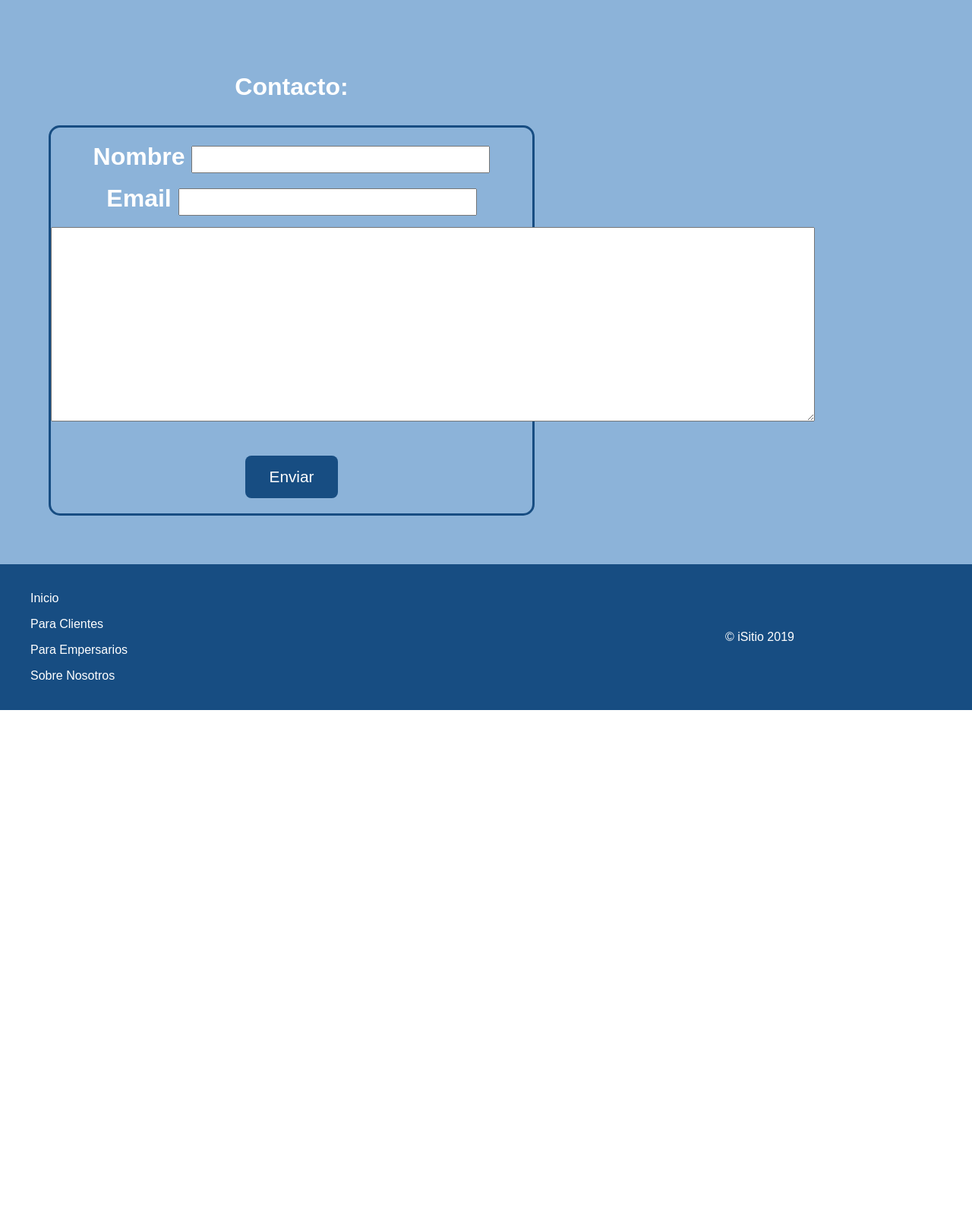
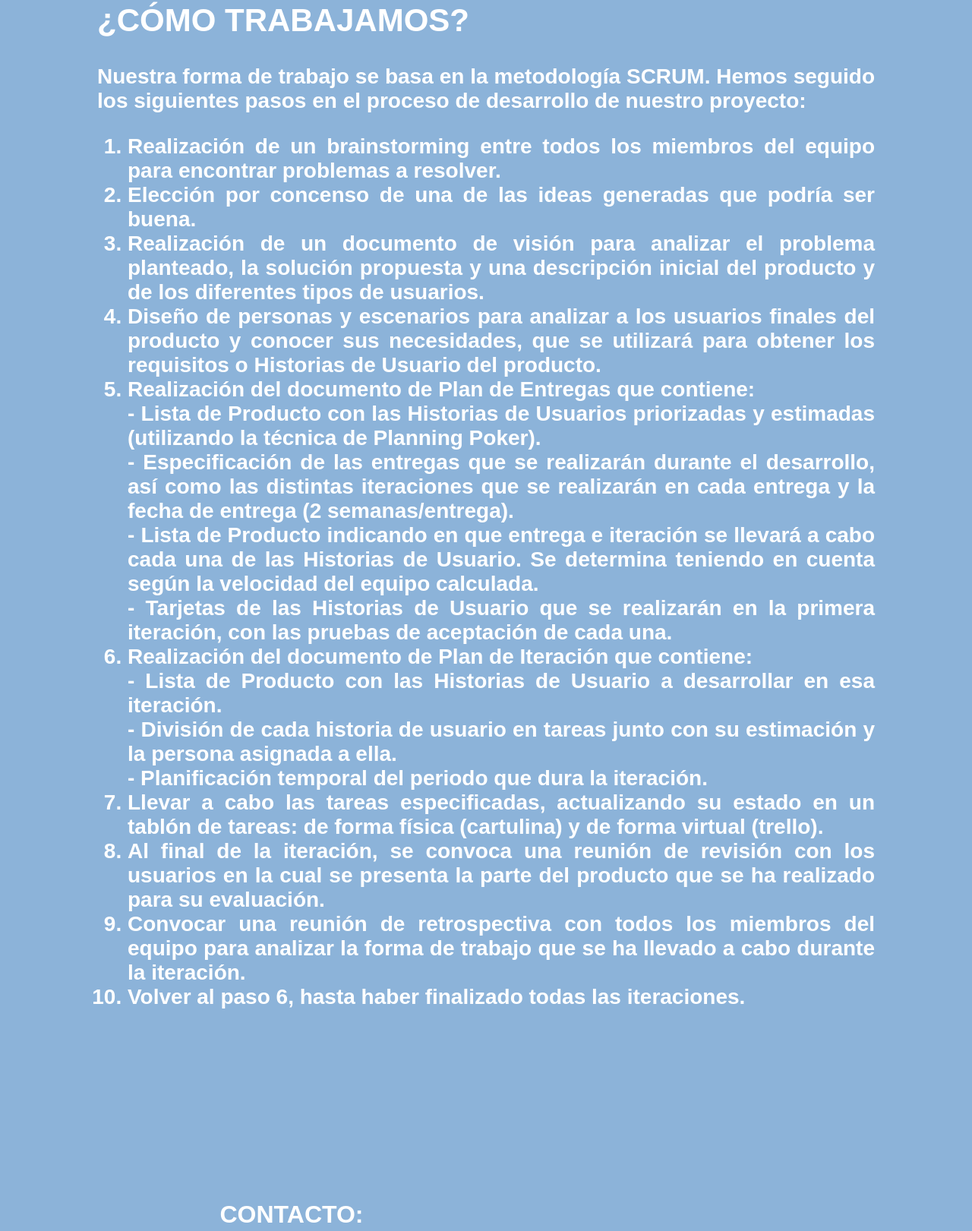
Before and after one commit to AnaBosch/MDA_P5-Isitio, a plain HTML site: page nosotros.html in a window 1280 px wide. Shown: the part 1037-2658 px from the top of the page at 76% size. Before the commit the page ends 1972 px from the top, so only its background shows below. Drawn offline with Linux system fonts and the light colour scheme.

Commit message:
Actualización de página Sobre Nosotros

```diff
--- a/global.css
+++ b/global.css
@@ -184,7 +184,12 @@ a { color: inherit; text-decoration: none; }
 }
 
 .formulario > textarea{
-    width: 1000px;
+    width: 800px;
     height: 250px;
     font-size: 20px;
 }
+
+.texto{
+    font-size: 1.75em;
+    text-align: justify;
+}
--- a/nosotros.html
+++ b/nosotros.html
@@ -19,13 +19,11 @@
     </div>
 
     <div class="section bg70">
-        <div class="section_content">
-            <h2>SOBRE NOSOTROS</h2>
-        </div>
 
         <div class="flex">
             <div class="section_content">
-                <p>La aplicación iSitio ha sido desarrollada por un grupo de estudiantes del último curso del Grado de Ingeniería Informática de la Universidad de Granada.
+                <h2>¿QUIÉN SOMOS?</h2>
+                <p>iSitio ha sido desarrollada por un grupo de estudiantes del último curso del Grado de Ingeniería Informática de la Universidad de Granada.
                     El equipo está formado por los siguientes integrantes:</p>
                 <ul style="list-style-type:none;">
                     <li>Pablo Alaminos Morón</li>
@@ -41,8 +39,36 @@
             </div>
         </div>
 
+        <div class="flex">
+            <div class="section_content_large texto">
+                <h2>¿CÓMO TRABAJAMOS?</h2>
+                <p>Nuestra forma de trabajo se basa en la metodología SCRUM. Hemos seguido los siguientes pasos en el proceso de desarrollo de nuestro proyecto:</p>
+                <ol>
+                    <li> Realización de un brainstorming entre todos los miembros del equipo para encontrar problemas a resolver.</li>
+                    <li> Elección por concenso de una de las ideas generadas que podría ser buena.</li>
+                    <li> Realización de un documento de visión para analizar el problema planteado, la solución propuesta y una descripción inicial del producto y de los diferentes tipos de usuarios.</li>
+                    <li> Diseño de personas y escenarios para analizar a los usuarios finales del producto y conocer sus necesidades, que se utilizará para obtener los requisitos o Historias de Usuario del producto.</li>
+                    <li> Realización del documento de Plan de Entregas que contiene: <br>
+                            - Lista de Producto con las Historias de Usuarios priorizadas y estimadas (utilizando la técnica de Planning Poker). <br>
+                            - Especificación de las entregas que se realizarán durante el desarrollo, así como las distintas iteraciones que se realizarán en cada entrega y la fecha de entrega (2 semanas/entrega). <br>
+                            - Lista de Producto indicando en que entrega e iteración se llevará a cabo cada una de las Historias de Usuario. Se determina teniendo en cuenta según la velocidad del equipo calculada. <br>
+                            - Tarjetas de las Historias de Usuario que se realizarán en la primera iteración, con las pruebas de aceptación de cada una.
+                    </li>
+                     <li>Realización del documento de Plan de Iteración que contiene:<br>
+                        - Lista de Producto con las Historias de Usuario a desarrollar en esa iteración. <br>
+                        - División de cada historia de usuario en tareas junto con su estimación y la persona asignada a ella.  <br>
+                        - Planificación temporal del periodo que dura la iteración.
+                    </li>
+                    <li>Llevar a cabo las tareas especificadas, actualizando su estado en un tablón de tareas: de forma física (cartulina) y de forma virtual (trello).</li>
+                    <li>Al final de la iteración, se convoca una reunión de revisión con los usuarios en la cual se presenta la parte del producto que se ha realizado para su evaluación.</li>
+                    <li>Convocar una reunión de retrospectiva con todos los miembros del equipo para analizar la forma de trabajo que se ha llevado a cabo durante la iteración.</li>
+                    <li>Volver al paso 6, hasta haber finalizado todas las iteraciones.</li>
+                </ol>
+            </div>
+        </div>
+
         <div class="section_content">
-            <p>Contacto:</p>
+            <p>CONTACTO:</p>
             <div class="formulario">
                 Nombre <input type="text" size="30"></input><br>
                 Email <input type="text"  size="30"></input><br>
```
